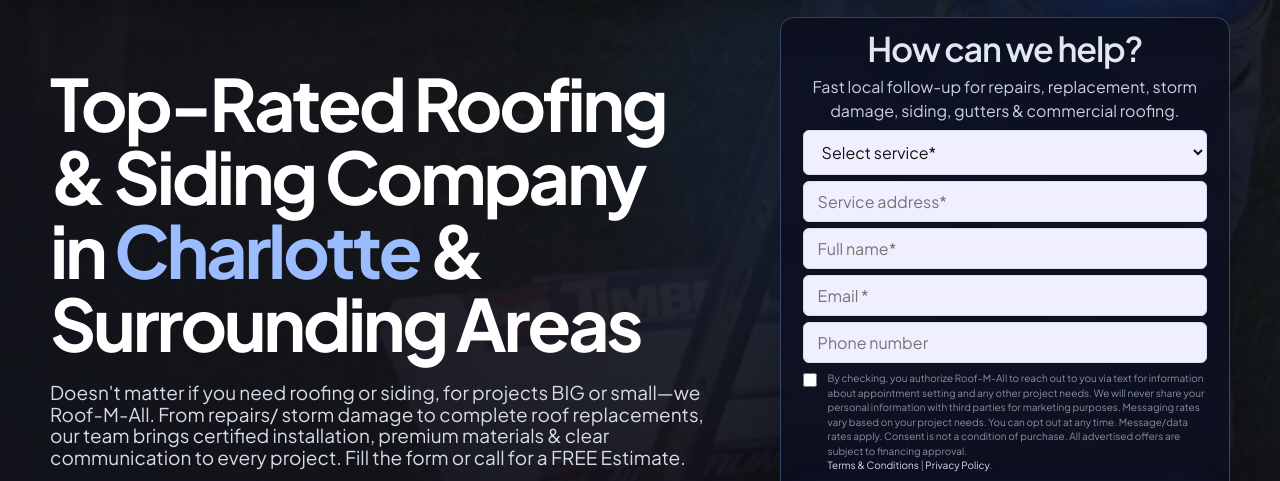
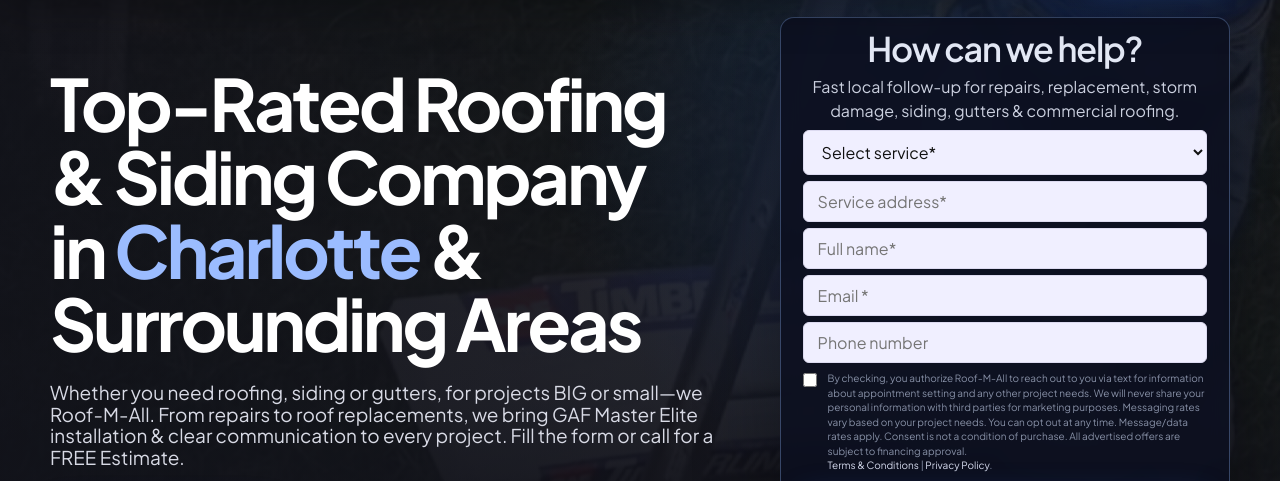
Before and after one commit to scottkrech-prog/roof-m-all, a website: page index.html in a window 1280 px wide. Shown: the part 122-603 px from the top of the page. Drawn offline with Linux system fonts and the light colour scheme.

Commit message:
Update hero services copy

```diff
--- a/index.html
+++ b/index.html
@@ -445,7 +445,7 @@
       <div class="wrap hero-grid">
         <div>
           <h1>Top-Rated Roofing &amp; Siding Company in <span class="accent">Charlotte</span> & Surrounding Areas</h1>
-          <p class="hero-copy">Doesn't matter if you need roofing or siding, for projects BIG or small—we Roof-M-All. From repairs/ storm damage to complete roof replacements, our team brings certified installation, premium materials & clear communication to every project. Fill the form or call for a FREE Estimate.</p>
+          <p class="hero-copy">Whether you need roofing, siding or gutters, for projects BIG or small—we Roof-M-All. From repairs to roof replacements, we bring GAF Master Elite installation & clear communication to every project. Fill the form or call for a FREE Estimate.</p>
           <div class="hero-ctas"><a class="btn btn-primary" href="#estimate" data-track-event="cta_estimate_click" data-track-location="hero">Schedule FREE Estimate</a><a class="btn btn-ghost" href="tel:7046319936" data-track-event="cta_call_click" data-track-location="hero">Call 704-631-9936</a></div>
         </div>
 
```
